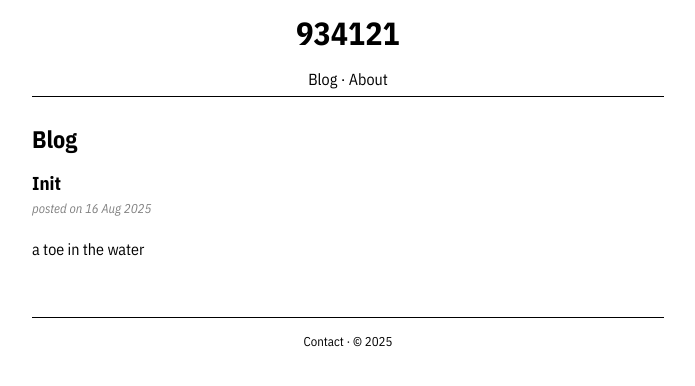
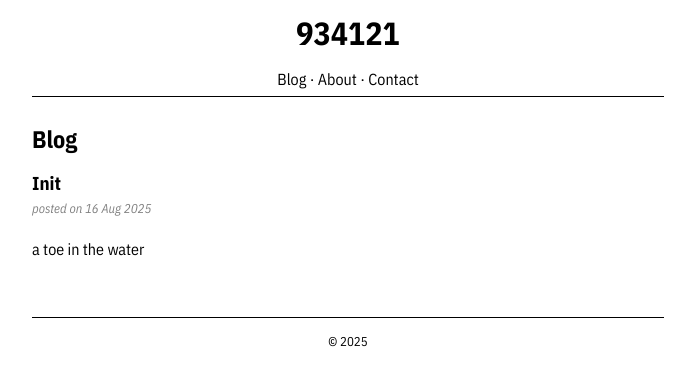
Before and after one commit to e-s-l/e-s-l.github.io, a Jekyll site: the page built from index.md, in a window 1280 px wide. Shown: the top 386 px of the page, without its empty margins (292-987 px from the left). Built offline with Jekyll 4.4.1, drawn with Linux system fonts in a browser that asks for light colours; part of the change alters nothing that is shown.

Commit message:
is this really the pipeline

```diff
--- a/_includes/footer.html
+++ b/_includes/footer.html
@@ -1,5 +1,3 @@
 <div id="footer">
-  <p>
-    <a href="{{site.url}}{{site.baseurl}}/contact/">Contact</a>  ·
-    © 2025</p>
+  <p>© 2025</p>
 </div>
--- a/_includes/nav.html
+++ b/_includes/nav.html
@@ -1,5 +1,6 @@
 <div id="nav">
   <a href="{{site.url}}{{site.baseurl}}/">Blog</a> ·
-  <a href="{{site.url}}{{site.baseurl}}/about/">About</a>
+  <a href="{{site.url}}{{site.baseurl}}/about/">About</a> ·
+  <a href="{{site.url}}{{site.baseurl}}/contact/">Contact</a>
   <!--  · <a href="{{site.url}}{{site.baseurl}}/projects/">Projects</a> -->
 </div>
```
